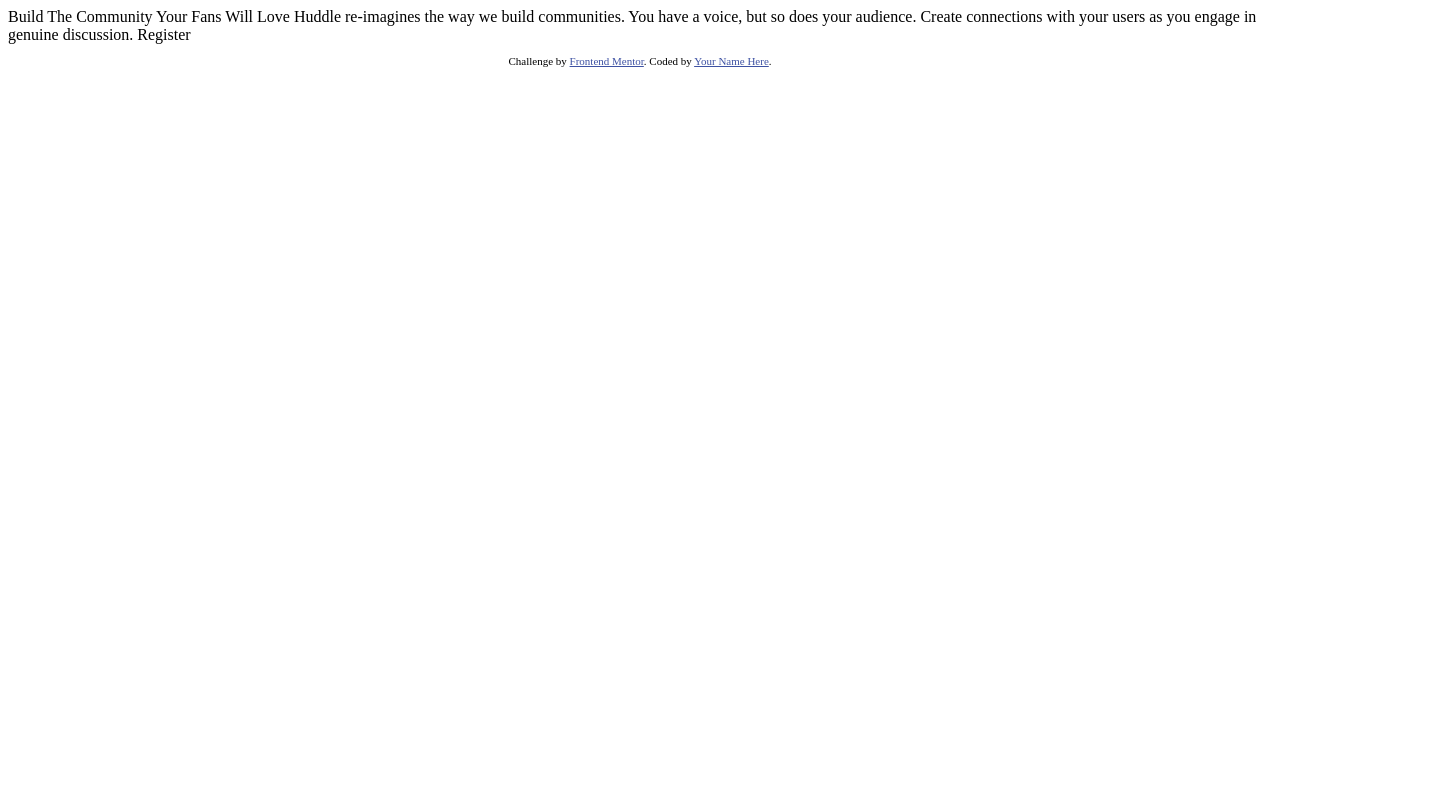
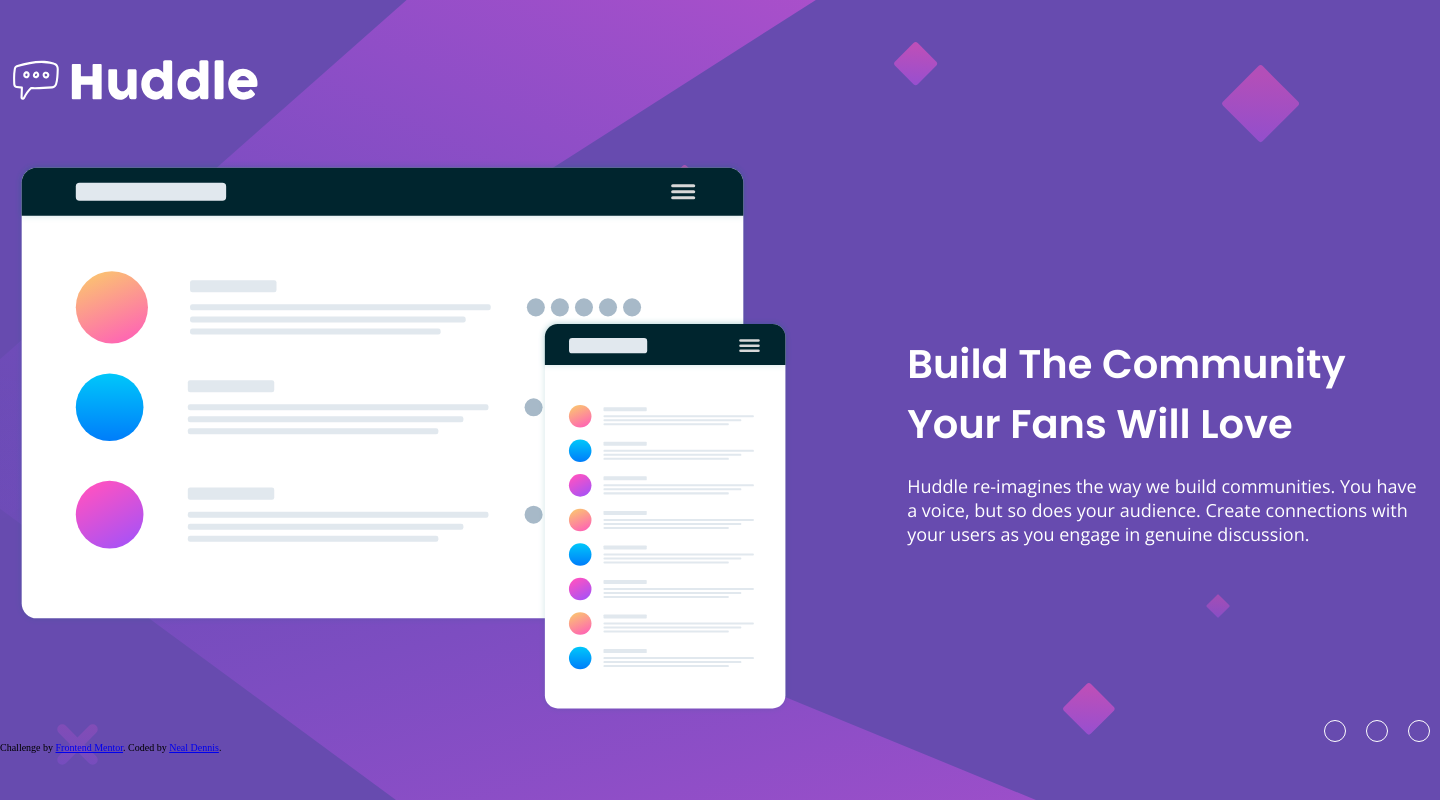
Before and after one commit to nealdennis/huddle-landing-page, a plain HTML site: page index.html in a window 1280 px wide. Shown: the whole page, 1440 px wide, since content can reach past the window. Drawn offline with nearby package versions, Linux system fonts and the light colour scheme.

Commit message:
base work

```diff
--- a/index.html
+++ b/index.html
@@ -7,26 +7,36 @@
   <link rel="icon" type="image/png" sizes="32x32" href="./images/favicon-32x32.png">
 
   <title>Frontend Mentor | Huddle landing page with single introductory section</title>
-
-  <!-- Feel free to remove these styles or customise in your own stylesheet 👍 -->
-  <style>
-    .attribution { font-size: 11px; text-align: center; }
-    .attribution a { color: hsl(228, 45%, 44%); }
-  </style>
+  <link rel="stylesheet" type="text/css" href="./styles/styles.css">
+  <link href="https://cdn.lineicons.com/3.0/lineicons.css" rel="stylesheet">
 </head>
 <body>
-
-  Build The Community Your Fans Will Love
+<header>
+  <img src="./images/logo.svg" alt="logo">
+</header>
+<main>
+  <section class="container">
+  <div class="content left">
+    <img src="images/illustration-mockups.svg">
+  </div>
+  <div class="content right">
+  <h1>Build The Community Your Fans Will Love</h1>
 
   Huddle re-imagines the way we build communities. You have a voice, but so does your audience.
   Create connections with your users as you engage in genuine discussion.
 
-  Register
-
+  </div>
+  </section>
+  <section class="container social">
+    <i class="lni lni-facebook"></i>
+    <i class="lni lni-twitter"></i>
+    <i class="lni lni-instagram"></i>
+  </section>
+</main>
   <footer>
     <p class="attribution">
       Challenge by <a href="https://www.frontendmentor.io?ref=challenge" target="_blank">Frontend Mentor</a>.
-      Coded by <a href="#">Your Name Here</a>.
+      Coded by <a href="#">Neal Dennis</a>.
     </p>
   </footer>
 </body>
--- /dev/null
+++ b/styles/styles.css
@@ -0,0 +1,80 @@
+@import url('https://fonts.googleapis.com/css2?family=Open+Sans&family=Poppins:wght@400;600&display=swap');
+
+* {
+  margin: 0;
+  padding: 0;
+  font-size: 1em;
+  font-family: inherit;
+}
+
+:root {
+  --violet: hsl(257, 40%, 49%);
+  --soft-magenta: hsl(300, 69%, 71%);
+}
+
+html {
+  font-size: 62.5%;
+}
+
+body {
+  background-image: url("../images/bg-desktop.svg");
+  background-repeat: no-repeat;
+  background-position: top center;
+  background-color: var(--violet);
+  height: 800px;
+}
+
+h1 {
+  font-family: 'Poppins', sans-serif;
+  font-weight: 600;
+  font-size: 4rem;
+  color: white;
+  line-height: 1.5em;
+  margin-bottom: 20px;
+}
+
+header {
+  margin: 0 auto;
+  display: flex;
+  align-items: center;
+  justify-content: flex-start;
+  width: 1440px;
+  height: 20vh;
+}
+
+.container {
+  font-family: 'Open Sans', sans-serif;
+  font-weight: 400;
+  font-size: 1.8rem;
+  color: white;
+  width: 1440px;
+  display: flex;
+  flex-wrap: wrap;
+  align-items: center;
+  justify-content: space-around;
+  margin: 0 auto;
+}
+
+.left {
+  width: 60%;
+}
+
+.left img {
+  width: 90%;
+}
+
+.right {
+  width: 36%;
+}
+
+.social {
+  justify-content: flex-end;
+  font-size: 2em;
+}
+
+.lni {
+  padding: 10px;
+  margin: auto 10px;
+  border: 1.5px solid white;
+  border-radius: 25px;
+}
```
